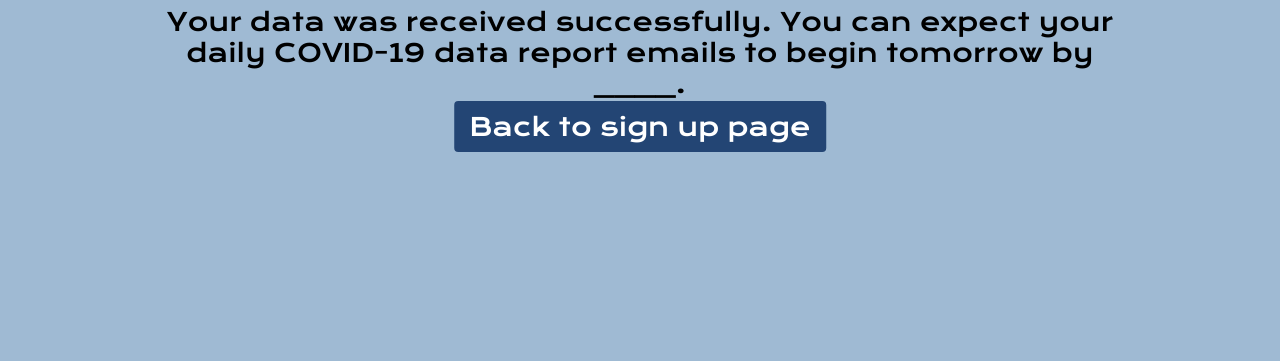
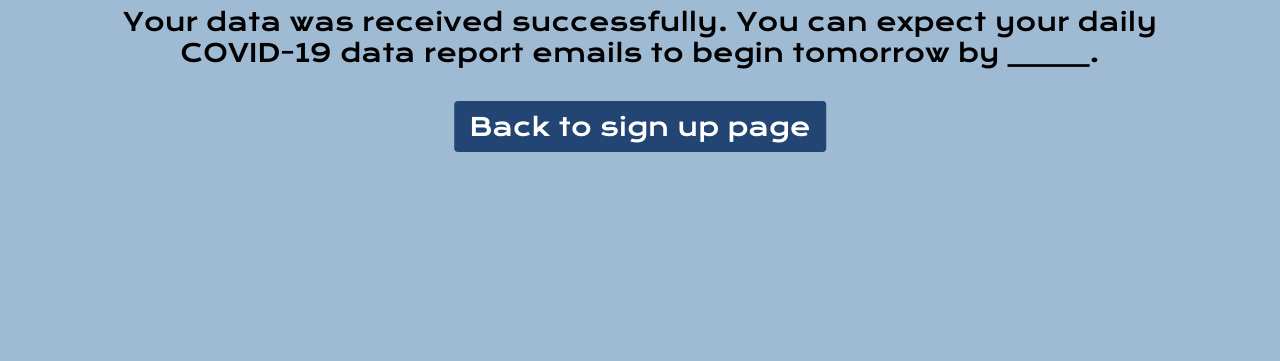
Before and after one commit to dvptl68/covid-scraper, a plain HTML site: page website/success.html in a window 1280 px wide. Shown: the part 439-800 px from the top of the page. Drawn offline with Linux system fonts and the light colour scheme.

Commit message:
Fix display bug

```diff
--- a/website/css/style.css
+++ b/website/css/style.css
@@ -119,7 +119,7 @@ html {
 #instruct {
   font-size: 25px;
   text-align: center;
-  width: 75%;
+  width: 1050px;
   top: 420px;
 }
 
```
